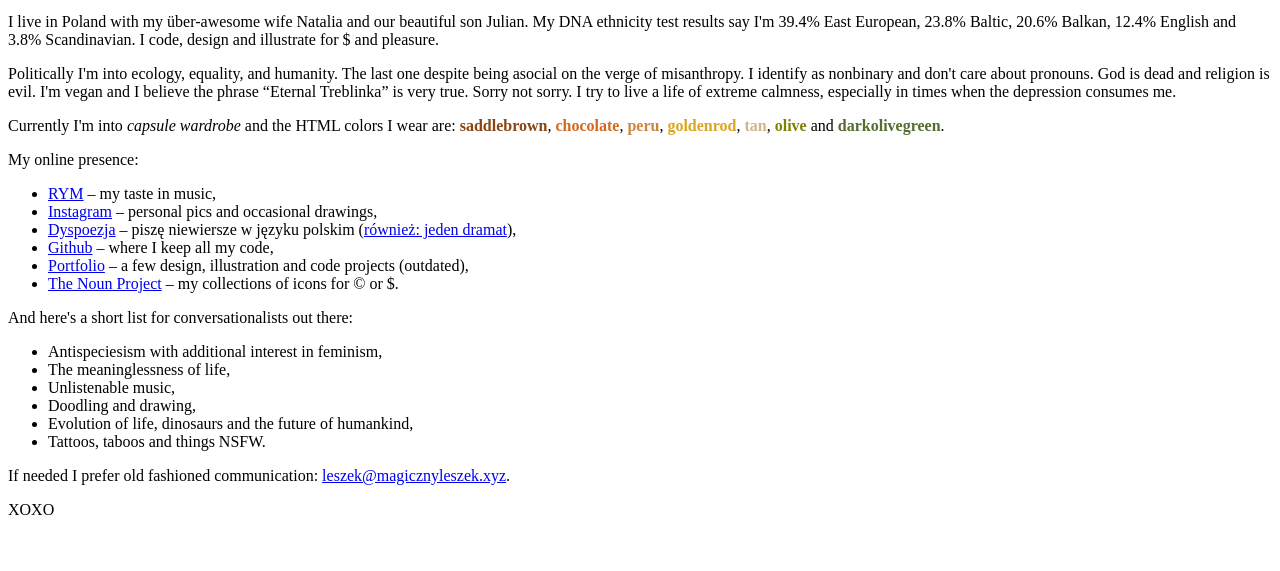
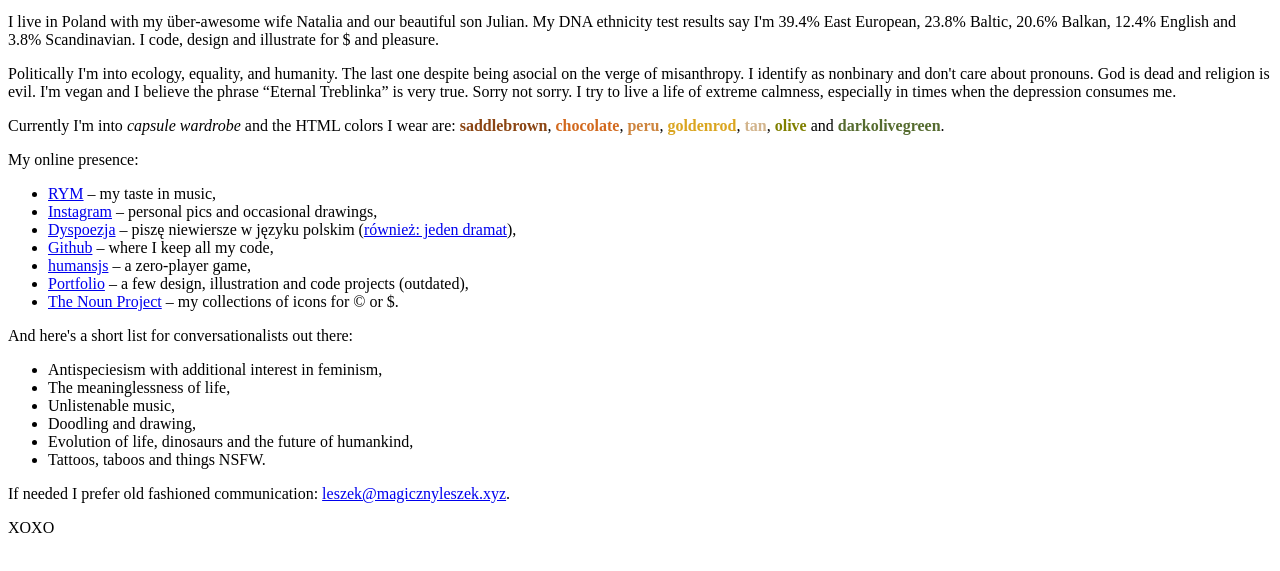
Before and after one commit to magicznyleszek/root-website, a plain HTML site: page index.html in a window 1280 px wide. Shown: the part 205-776 px from the top of the page. Drawn offline with Linux system fonts and the light colour scheme.

Commit message:
add humansjs

```diff
--- a/index.html
+++ b/index.html
@@ -46,6 +46,7 @@
     <li><a href="https://www.instagram.com/magicznyleszek/">Instagram</a> &ndash; personal pics and occasional drawings,</li>
     <li><a href="http://dyspoezja.magicznyleszek.xyz/">Dyspoezja</a> &ndash; piszę niewiersze w języku polskim (<a href="http://bcr3.magicznyleszek.xyz/">również: jeden dramat</a>),</li>
     <li><a href="https://github.com/magicznyleszek">Github</a> &ndash; where I keep all my code,</li>
+    <li><a href="http://humansjs.magicznyleszek.xyz">humansjs</a> &ndash; a zero-player game,</li>
     <li><a href="http://leszekpietrzak.com/en-us">Portfolio</a> &ndash; a few design, illustration and code projects (outdated),</li>
     <li><a href="https://thenounproject.com/magicznyleszek">The Noun Project</a> &ndash; my collections of icons for &copy; or $.</li>
   </ul>
```
